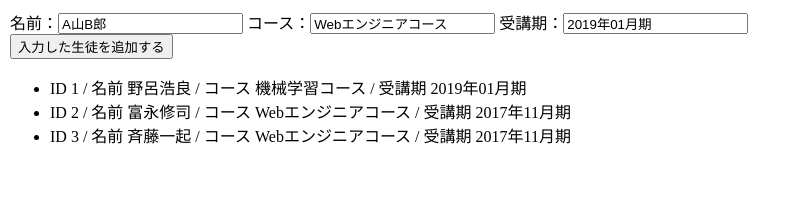
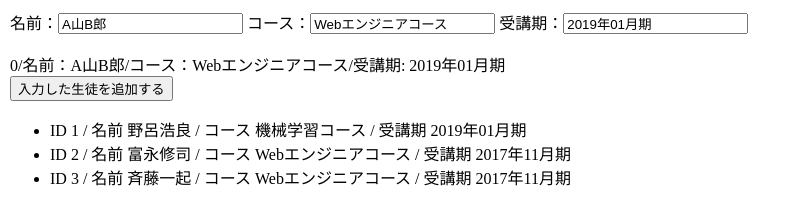
Before and after one commit to YutaHoshino414/Kadai_Vue_js, a plain HTML site: page index.html in a window 1280 px wide. Shown: the whole page, without its empty margins (0-801 px from the left). Drawn offline with nearby package versions, Linux system fonts and the light colour scheme.

Commit message:
メソッド記載

```diff
--- a/index.html
+++ b/index.html
@@ -11,9 +11,11 @@
             名前：<input v-model="name">
             コース：<input v-model="course">
             受講期：<input v-model="acceptancePeriod">
-            <br>
+            <br><br>
+            <div>{{counter}}/名前：{{name}}/コース：{{course}}/受講期: {{acceptancePeriod}}</div>
             <!-- button v-on:click="addStudent"で、buttonがclickされた時に起動するメソッドを選択する -->
             <button v-on:click="addStudent">入力した生徒を追加する</button>
+
             <ul>
                 <!-- v-for="student in students" で、配列studentsを一つ一つ切り出して変数studentに代入している -->
                 <!-- v-bind:key="student.id"は、切り出された各要素の一意性を確保するために使う -->
--- a/sample.js
+++ b/sample.js
@@ -3,6 +3,8 @@ new Vue({
   el: '#app',
   // dataは、定義されたVue.jsのインスタンスが持つ属性（値）
   data: {
+    counter:0,
+
     name: 'A山B郎',
     course: 'Webエンジニアコース',
     acceptancePeriod: '2019年01月期',
@@ -18,7 +20,23 @@ new Vue({
     addStudent: function() {
         // この function() { } の中にaddStudentメソッド
         // （入力欄に入力された値と、ID値（最後に登録されたID値+1の値）が新たに出現する機能）の処理を書く
-      alert();
+      // this.counter +=1
+      // this.name
+      // this.course
+      // this.acceptancePeriod
+      this.defaultLastId +=1
+
+      var hash = {
+       id: this.defaultLastId,
+       name: this.name,
+       course: this.course,
+       acceptancePeriod: this.acceptancePeriod
+     };
+
+     this.students.push(hash);
+     // this.name = ""
+     // this.course = ""
+     // this.acceptancePeriod = ""
     }
   }
 })
```
Also changed, not shown: 1 other file.
